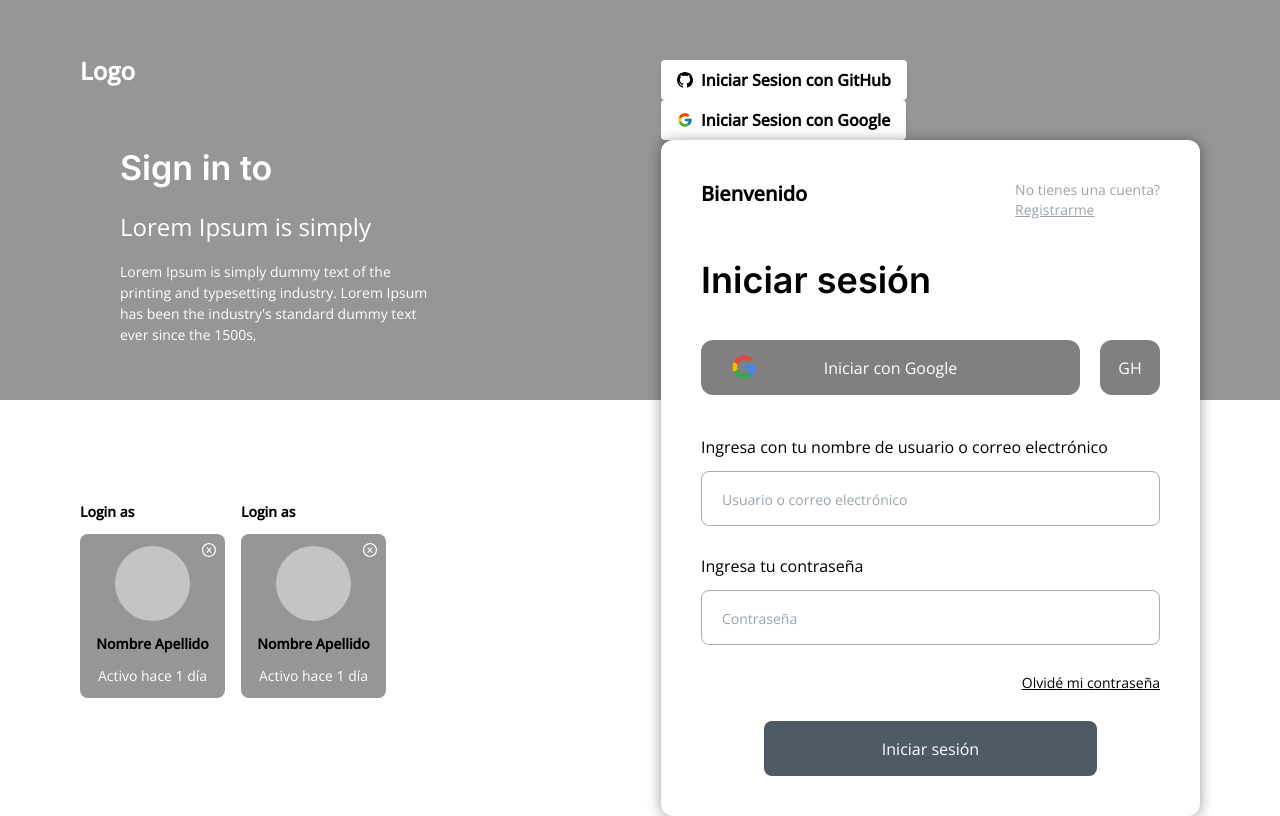
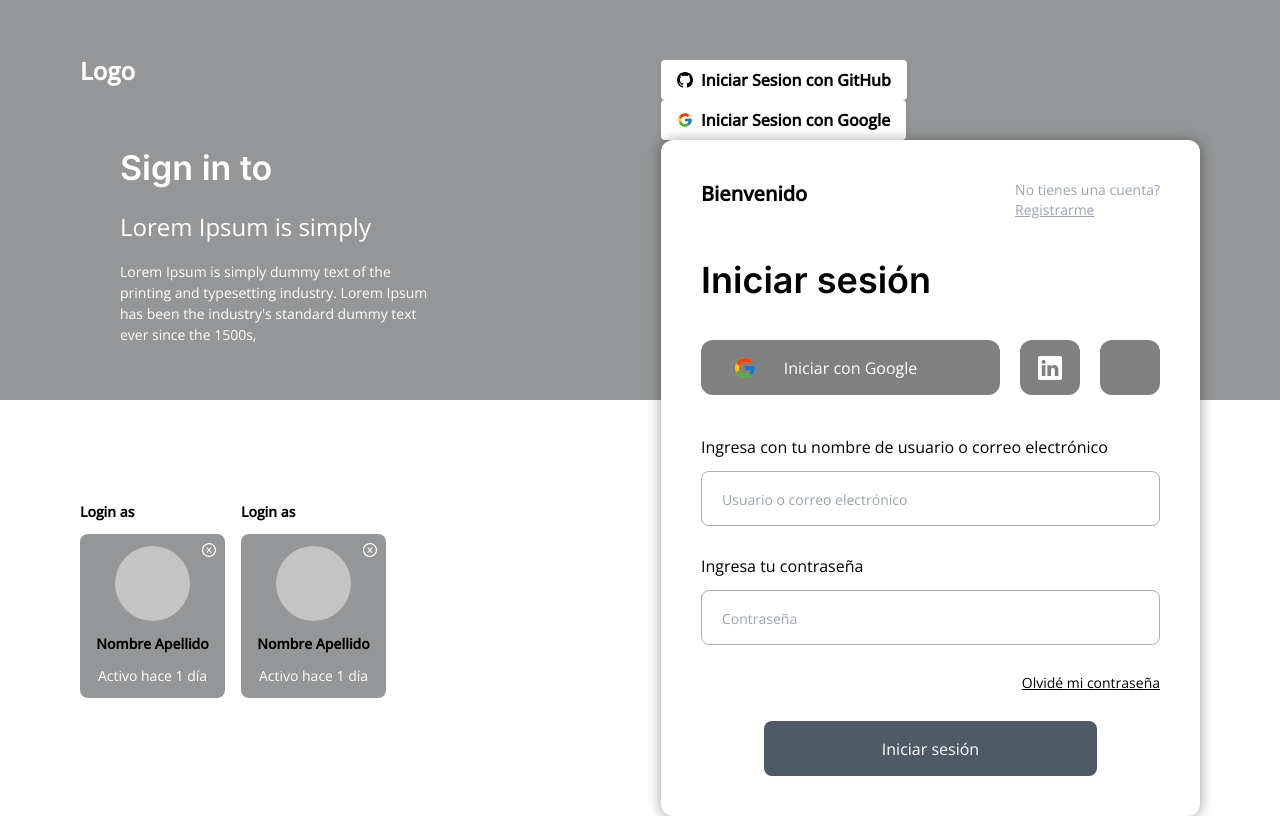
Before and after one commit to No-Country/c12-14-ft-node-react, a React (Vite) app in the folder front/: page /login in a window 1280 px wide. Built offline with nearby package versions, Linux system fonts and the light colour scheme; no server answers.

Commit message:
style: refactor LoginForm component UI

```diff
--- a/front/src/components/LoginForm/LoginForm.jsx
+++ b/front/src/components/LoginForm/LoginForm.jsx
@@ -1,5 +1,6 @@
 import { Link } from 'react-router-dom'
-import GoogleLogo from '@/assets/GoogleLogo.png'
+import { FcGoogle } from 'react-icons/fc'
+import { BsLinkedin } from 'react-icons/bs'
 
 const LoginForm = () => {
   return (
@@ -19,19 +20,15 @@ const LoginForm = () => {
         <h1 className='text-4xl font-bold'>Iniciar sesión</h1>
       </section>
 
-      <section className='flex gap-5 text-white'>
-        <div className='flex-1 bg-[#808080] h-[55px] relative rounded-xl'>
-          <img
-            src={GoogleLogo}
-            alt='Google Logo Inicio de sesión'
-            className='absolute top-[14px] left-[30px]'
-          />
-          <button className='w-full h-full'>Iniciar con Google</button>
-          {/* TODO: Agregar el ButtonGoogleAuth y ButtonGithubAuth */}
-        </div>
-        <div className='bg-[#808080] h-[55px] min-w-[60px] rounded-xl'>
-          <button className='w-full h-full'>GH</button>
-        </div>
+      <section className='flex gap-5 text-white h-[55px]'>
+        <button className='flex-1 bg-[#808080] relative rounded-xl'>
+          <FcGoogle className='absolute top-4 left-8 text-2xl' />
+          Iniciar con Google
+        </button>
+        <button className='bg-[#808080] min-w-[60px] rounded-xl flex items-center justify-center'>
+          <BsLinkedin className='text-2xl' />
+        </button>
+        <button className='bg-[#808080] min-w-[60px] rounded-xl'> </button>
       </section>
 
       <form className='flex flex-col gap-7 w-full'>
@@ -42,7 +39,6 @@ const LoginForm = () => {
           <input
             type='text'
             placeholder='Usuario o correo electrónico'
-            id='email'
             className='w-full h-[55px] rounded-lg border border-[#ADADAD] pl-5 placeholder:text-sm'
           />
         </div>
@@ -54,12 +50,13 @@ const LoginForm = () => {
           <input
             type='password'
             placeholder='Contraseña'
-            id='password'
             className='w-full h-[55px] rounded-lg border border-[#ADADAD] pl-5 placeholder:text-sm'
           />
         </div>
 
-        <p className='text-sm underline self-end'>Olvidé mi contraseña</p>
+        <p className='text-sm underline self-end cursor-pointer'>
+          Olvidé mi contraseña
+        </p>
 
         <button
           type='submit'
```
